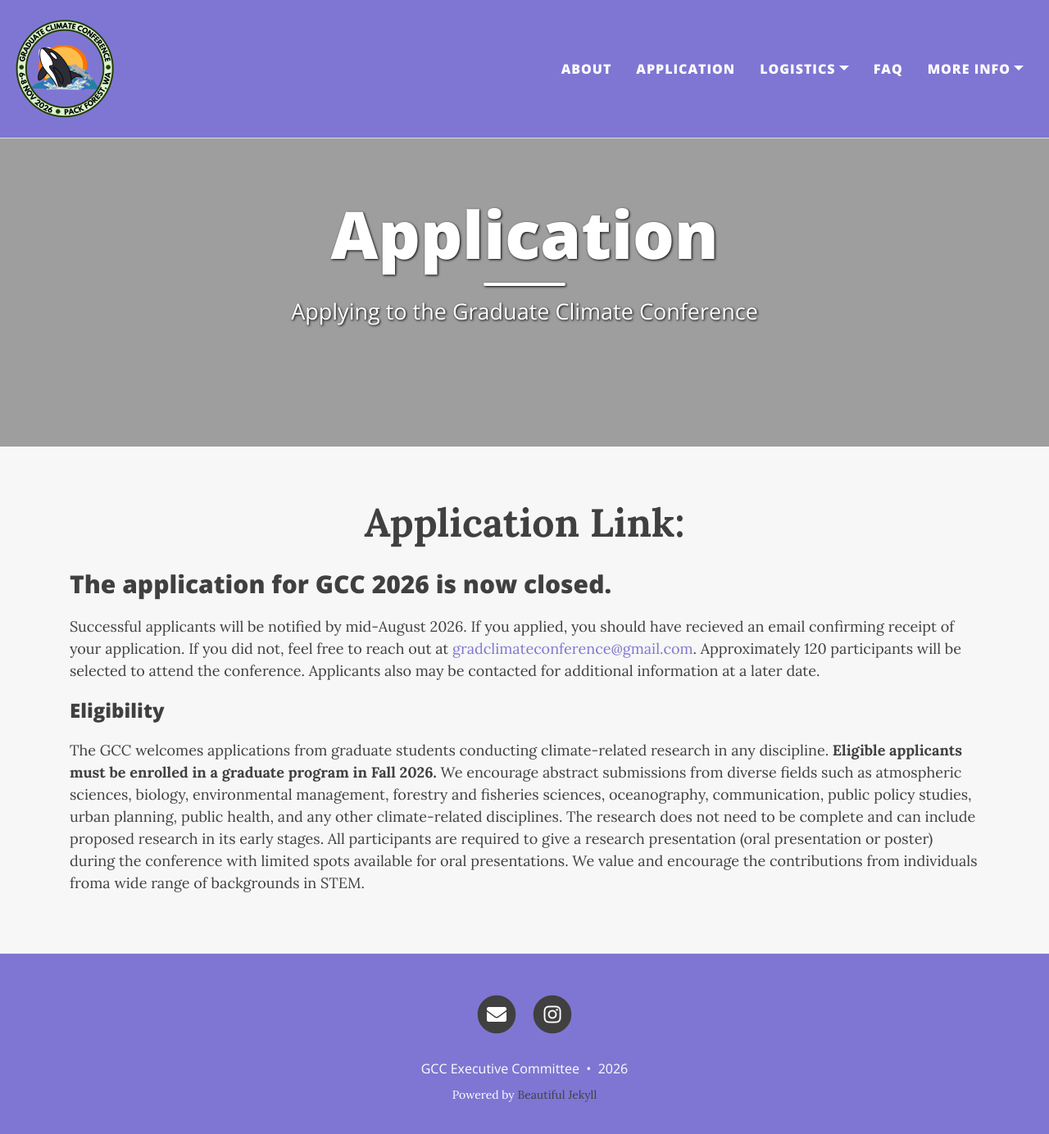
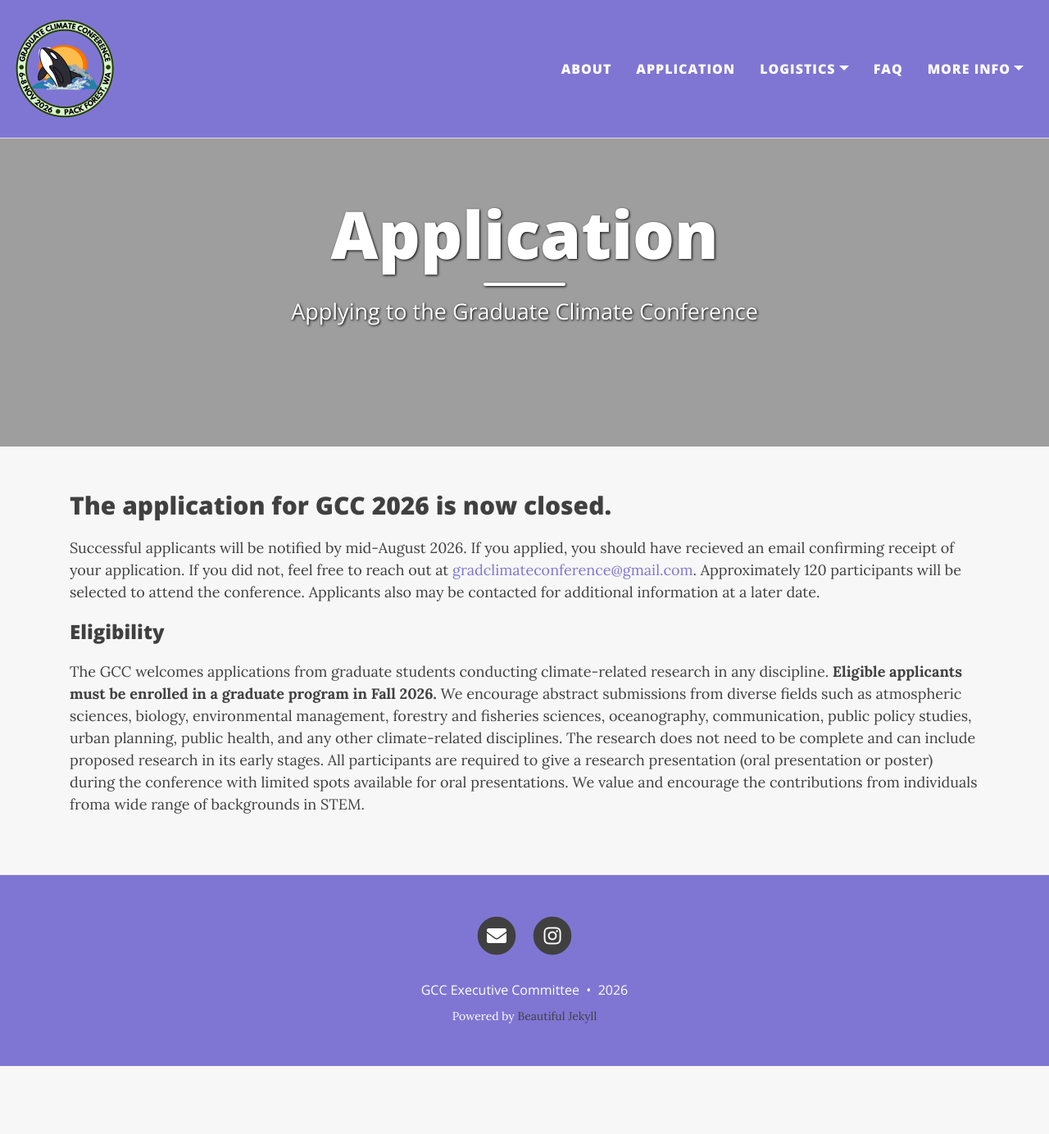
Before and after one commit to graduateclimateconference/graduateclimateconference.github.io, a Jekyll site: the page built from application.md, in a window 1280 px wide and 1397 px high. Shown: the top 1384 px of the window at 82% size. Built offline with Jekyll 4.4.1, drawn with Linux system fonts in a browser that asks for light colours; nearby versions of some CDN libraries.

Commit message:
Update application.md

```diff
--- a/application.md
+++ b/application.md
@@ -4,7 +4,7 @@ title: Application
 subtitle: Applying to the Graduate Climate Conference
 cover-img: "/assets/img/pack1.jpeg"
 ---
-<p align="center"><font size="20"><strong>Application Link: </strong></font></p>
+<!-- <p align="center"><font size="20"><strong>Application Link: </strong></font></p> -->
 
 <style>
 .button {
```
